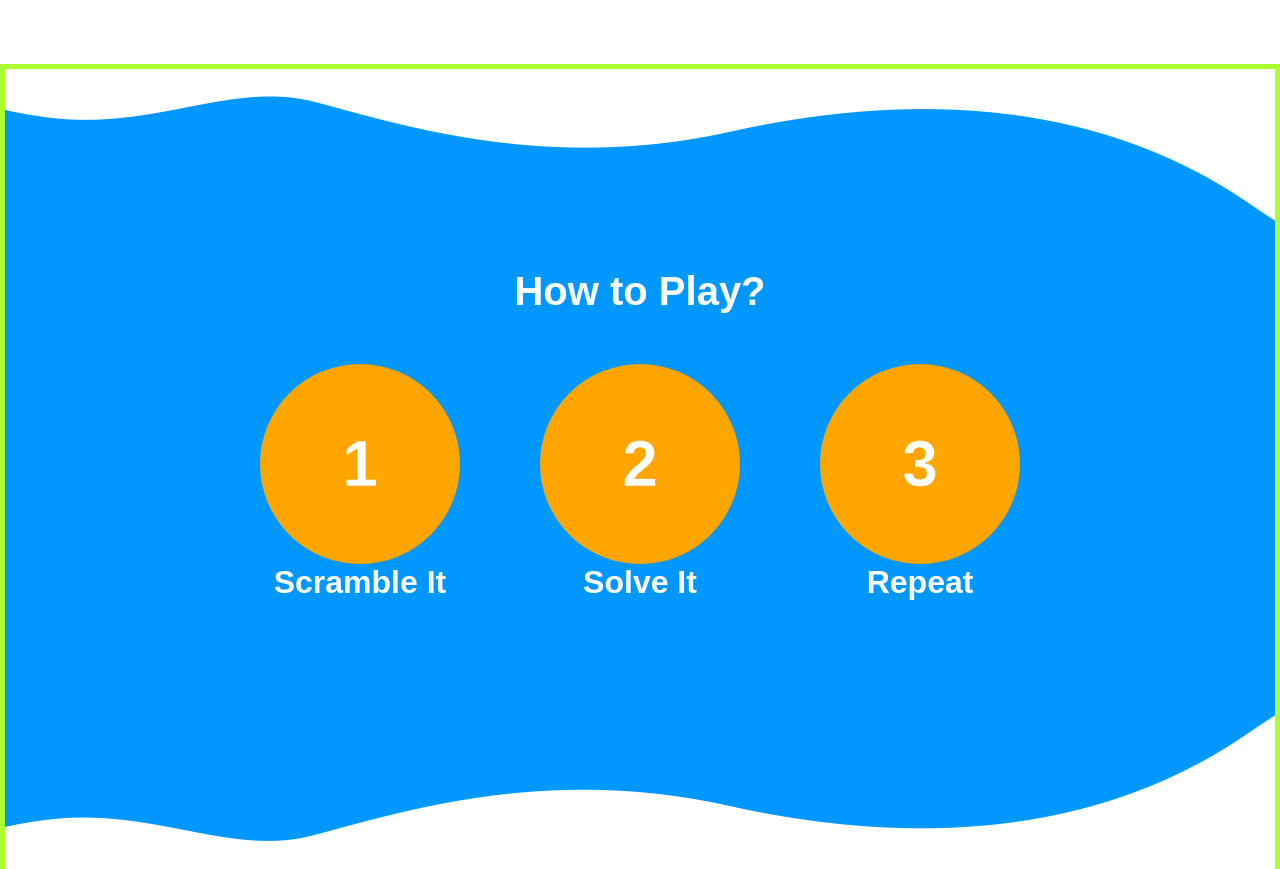
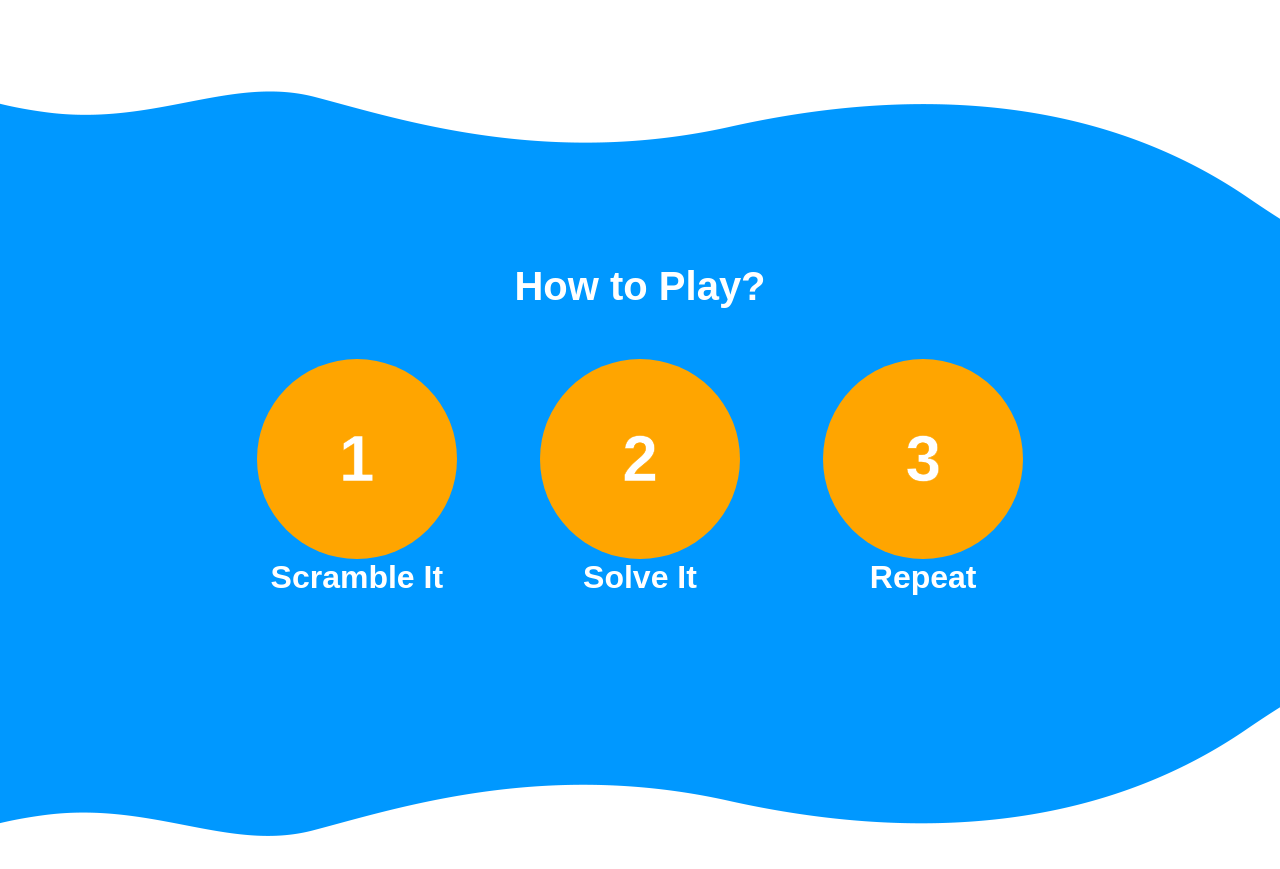
Before and after one commit to nielpuCode/CubingNiel, a plain HTML site: page index.html in a window 1280 px wide. Shown: the part 846-1715 px from the top of the page. Drawn offline with Linux system fonts and the light colour scheme.

Commit message:
removing border on container2

```diff
--- a/page1.css
+++ b/page1.css
@@ -78,7 +78,7 @@ body{
 
 
 .container2{
-    border: 5px solid greenyellow;
+    /* border: 5px solid greenyellow; */
     background-image: url("src-pic/backgroundpage3.png");
     background-size: cover;
     background-position: center center;
```
